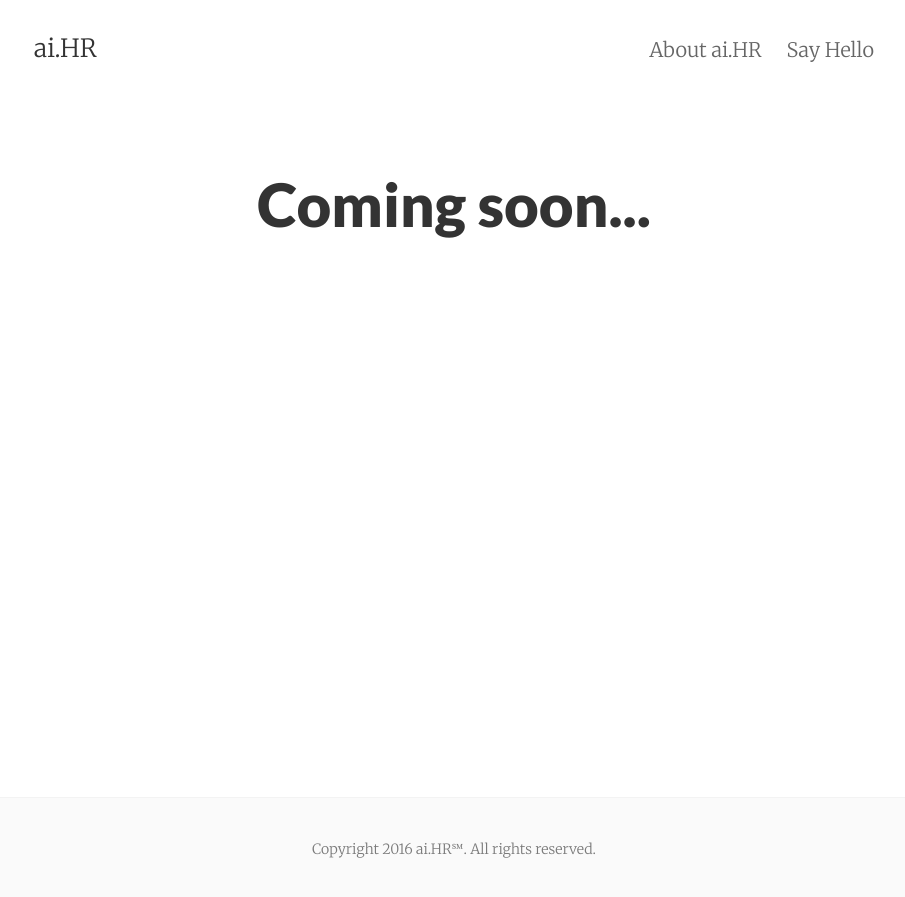
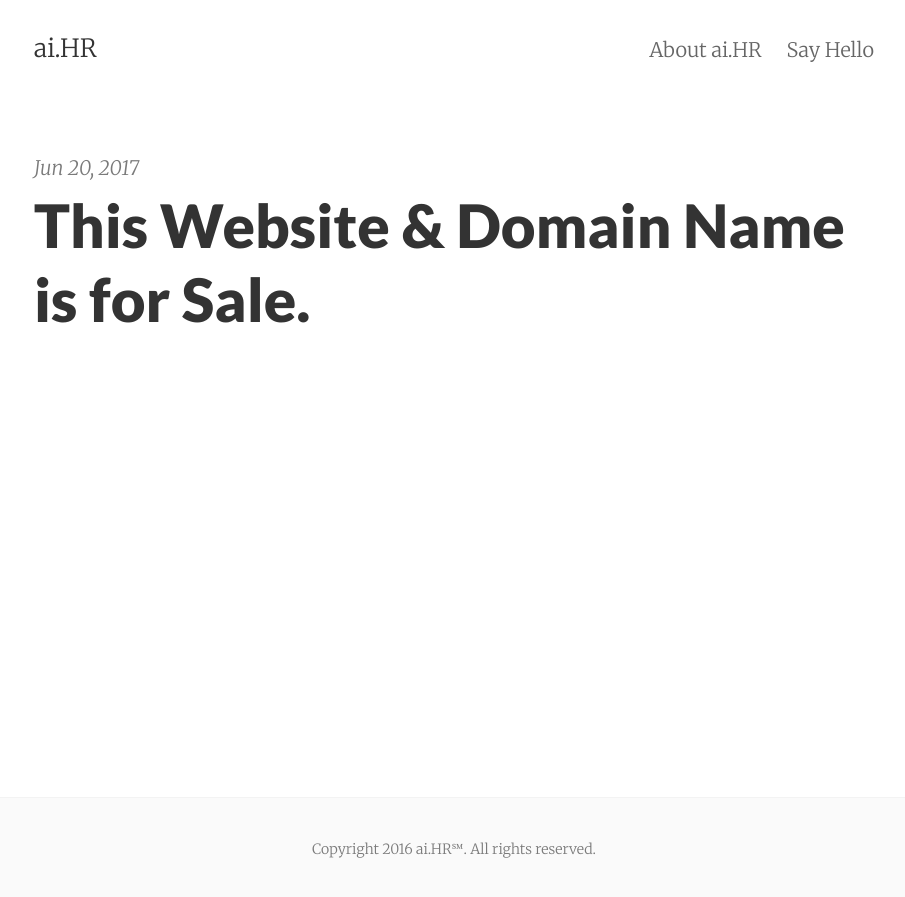
Before and after one commit to wilson0205/ai.hr, a Jekyll site: the page built from index.html, in a window 1280 px wide. Shown: the top 897 px of the page, without its empty margins (186-1091 px from the left). Built offline with Jekyll 4.4.1, drawn with Linux system fonts in a browser that asks for light colours; the list of posts is cut into pages by our own code; a file with an impossible date is left out.

Commit message:
Update 2017-06-20-ai-startup-raises-historic-$102m-usd-series-a-funding-round-from-dcvc-and-leading-global-institutions.markdown

```diff
--- a/_posts/2017-06-20-ai-startup-raises-historic-$102m-usd-series-a-funding-round-from-dcvc-and-leading-global-institutions.markdown
+++ b/_posts/2017-06-20-ai-startup-raises-historic-$102m-usd-series-a-funding-round-from-dcvc-and-leading-global-institutions.markdown
@@ -1,4 +1,4 @@
 ---
 title: This Website & Domain Name is for Sale.
-date:
+date: 2017-06-20 17:55:00 Z
 ---
```
